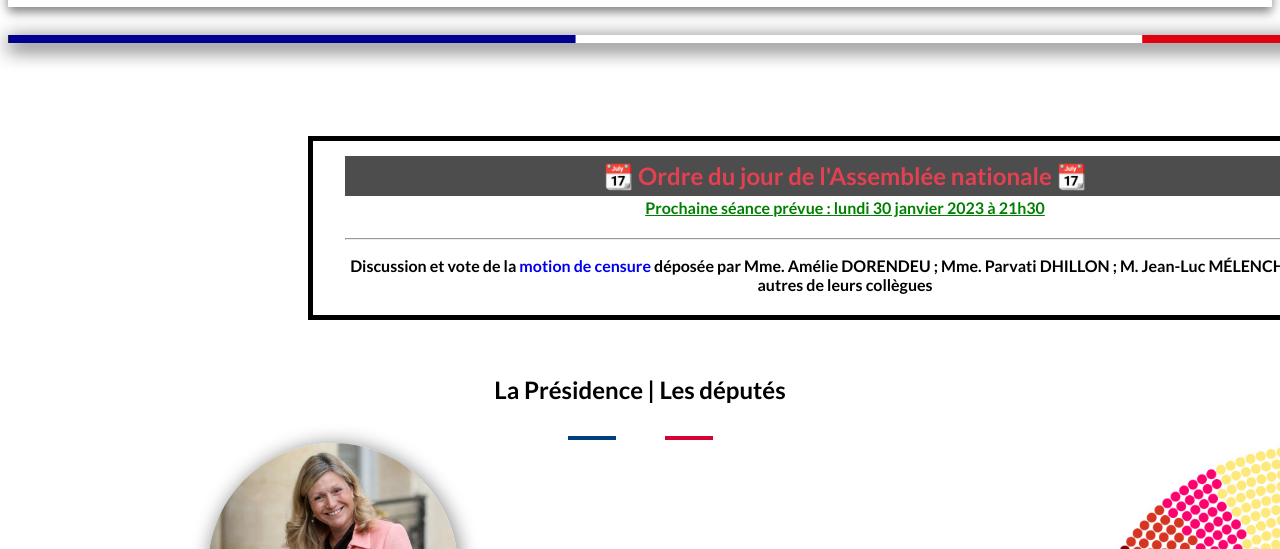
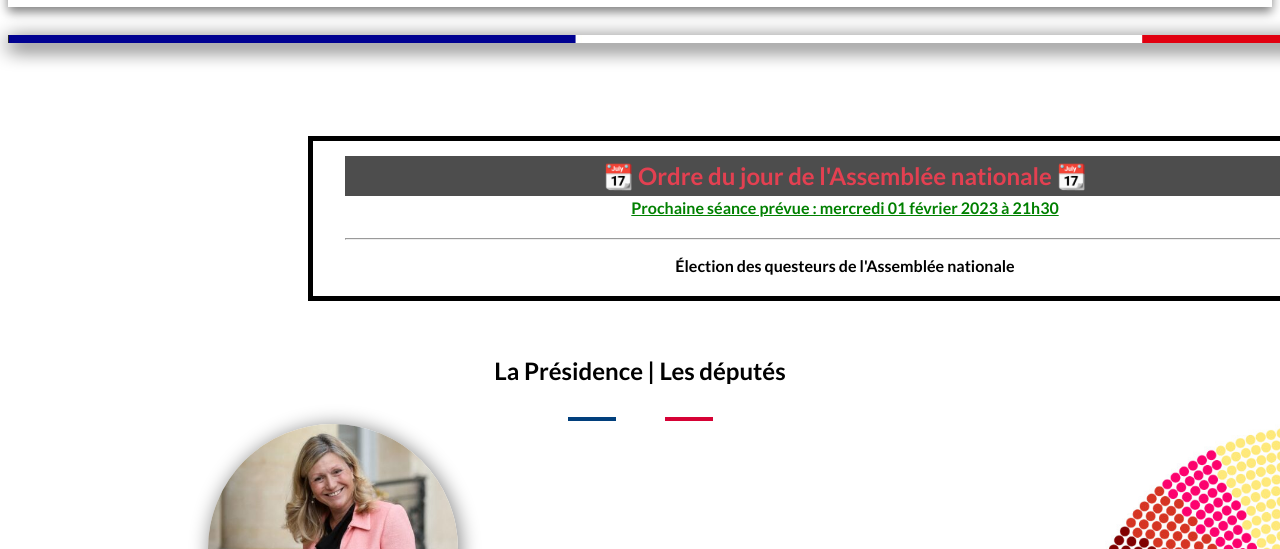
Before and after one commit to MaxenceGue21/website-an-fictif, a plain HTML site: page index.html in a window 1280 px wide. Shown: the part 251-800 px from the top of the page. Drawn offline with Linux system fonts and the light colour scheme.

Commit message:
🟡 Mise à jour de l'ordre du jour
Signed-off-by: Maxence <107473548+MaxenceGue21@users.noreply.github.com>

```diff
--- a/index.html
+++ b/index.html
@@ -52,22 +52,12 @@
           📆 Ordre du jour de l'Assemblée nationale 📆
         </h2>
         <h4 class="next_seance" style="color: green">
-          Prochaine séance prévue : lundi 30 janvier 2023 à 21h30
+          Prochaine séance prévue : mercredi 01 février 2023 à 21h30
         </h4>
         <hr />
         <!-- TODO DIV [Assembly-Agenda content]-->
         <div class="Assembly-Agenda_content">
-          <p>
-            Discussion et vote de la
-            <a
-              href="motioncensure.pdf"
-              style="text-decoration: none"
-              target="_blank"
-              >motion de censure</a
-            >
-            déposée par Mme. Amélie DORENDEU ; Mme. Parvati DHILLON ; M.
-            Jean-Luc MÉLENCHON et 4 autres de leurs collègues
-          </p>
+          <p>Élection des questeurs de l'Assemblée nationale</p>
         </div>
       </div>
     </section>
```
